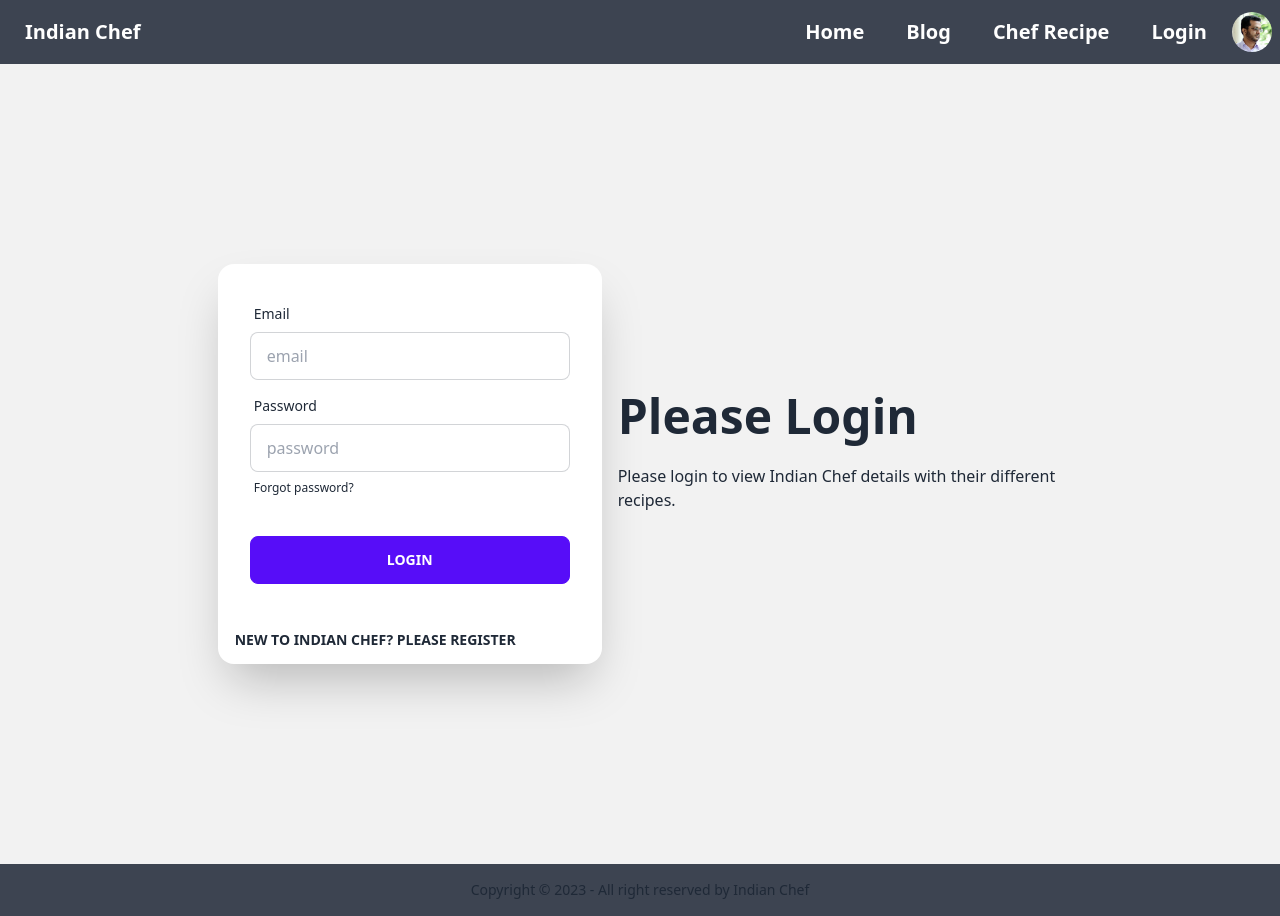
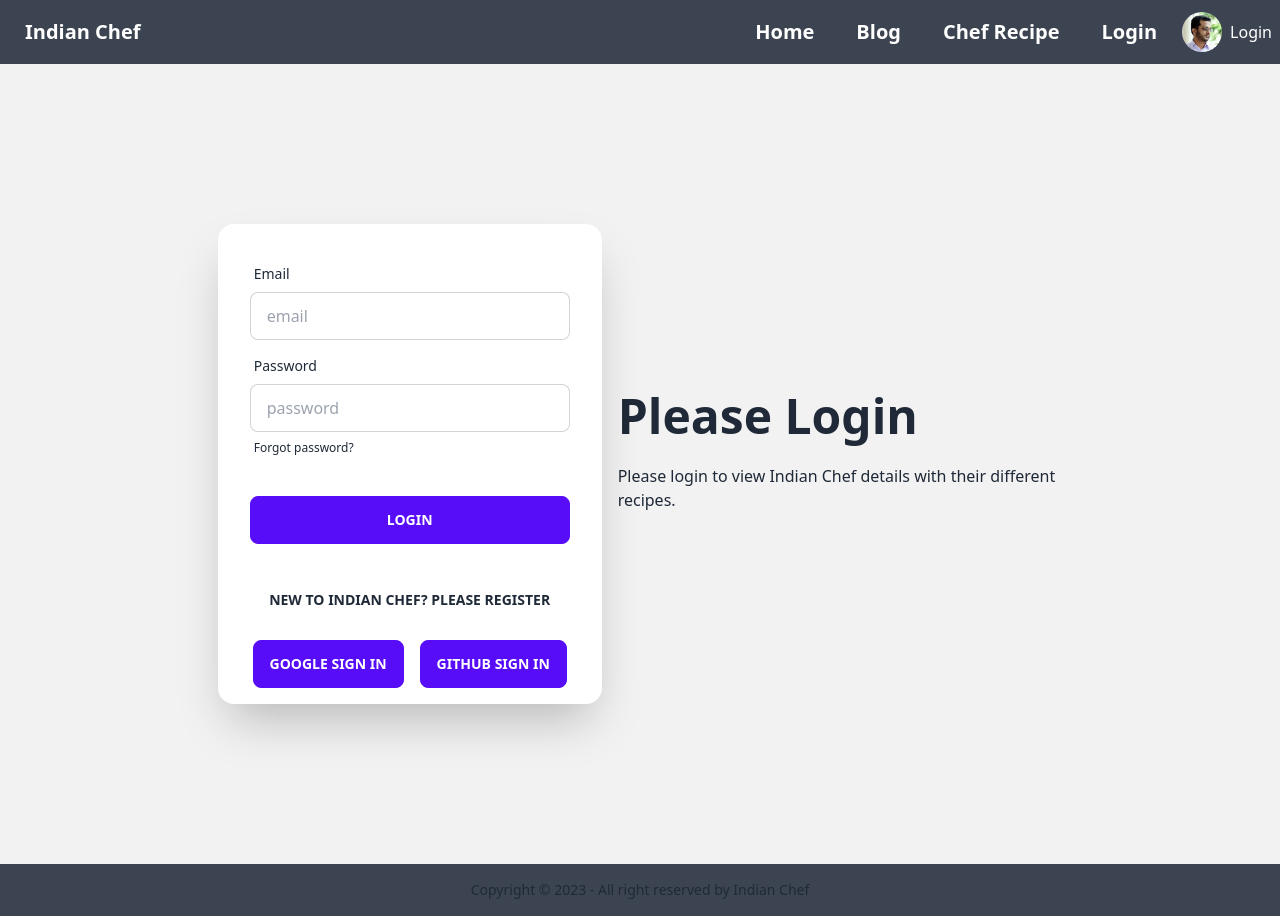
Before and after one commit to mtbbsl/chef-recipe-client, a React (Vite) app: page /login in a window 1280 px wide. Built offline with nearby package versions, Linux system fonts and the light colour scheme; no server answers.

Commit message:
added google sign in

```diff
--- a/src/components/Header.jsx
+++ b/src/components/Header.jsx
@@ -1,7 +1,17 @@
-import React from "react";
+import React, { useContext } from "react";
 import { Link } from "react-router-dom";
+import { AuthContext } from "../providers/AuthProviders";
 
 const Header = () => {
+
+    const { user, logOut } = useContext(AuthContext);
+
+    const handleLogOut = () => {
+        logOut()
+            .then(() => { })
+            .catch(error => console.error(error))
+    };
+
   return (
     <div className="navbar bg-neutral text-neutral-content">
       <div className="flex-1">
@@ -12,7 +22,13 @@ const Header = () => {
         <Link to="/blog" className="btn btn-ghost normal-case text-xl">Blog</Link>
         <Link to="/chefRecipe" className="btn btn-ghost normal-case text-xl">Chef Recipe</Link>
         <Link to="/login" className="btn btn-ghost normal-case text-xl">Login</Link>
-        <img className="w-10 rounded-full" src="/public/image.jpg" />
+        <img className="w-10 rounded-full" src="/image.jpg" />
+        {
+            user ? <>
+            <span>{user.email}</span>
+            <button onClick={handleLogOut} className="btn btn-xs">Sign Out</button>
+            </> : <Link to="/login">Login</Link>
+        }
       </div>
     </div>
   );
--- a/src/components/Login.jsx
+++ b/src/components/Login.jsx
@@ -1,11 +1,9 @@
 import React, { useContext } from "react";
-import { GoogleAuthProvider, getAuth, signInWithPopup } from "firebase/auth";
-import app from "../firebase/firebase.init";
 import { Link } from "react-router-dom";
 import { AuthContext } from "../providers/AuthProviders";
 
 const Login = () => {
-  const { signIn } = useContext(AuthContext);
+  const { signIn, signInWithGoogle, signInWithGithub } = useContext(AuthContext);
 
   const handleLogin = (event) => {
     event.preventDefault();
@@ -25,19 +23,27 @@ const Login = () => {
       });
   };
 
-  const auth = getAuth(app);
-  const googleProvider = new GoogleAuthProvider();
+  const handleGoogleSignIn = () => {
+    signInWithGoogle()
+    .then(result => {
+      const loggedUser = result.user;
+      console.log(loggedUser);
+    })
+    .catch(error => {
+      console.log(error);
+    })
+  }
 
-  const handleGoogleSignIn = () => {
-    signInWithPopup(auth, googleProvider)
+  const handleGithubSignIn = () => {
+    signInWithGithub()
       .then((result) => {
-        const user = result.user;
-        console.log(user);
+        const loggedUser = result.user;
+        console.log(loggedUser);
       })
       .catch((error) => {
-        console.log("error", error.message);
+        console.log(error);
       });
-  };
+  }
 
   return (
     <div className="hero min-h-screen bg-base-200">
@@ -84,11 +90,15 @@ const Login = () => {
               <button className="btn btn-primary">Login</button>
             </div>
           </form>
-          <Link to="/register">
+          <Link to="/register" className="text-center mb-4">
             <button className="btn btn-link text-base-content no-underline">
               New to Indian Chef? Please Register
             </button>
           </Link>
+          <div className="flex justify-center gap-4 mb-4">
+            <button onClick={handleGoogleSignIn} className="btn btn-primary">Google Sign In</button>
+            <button onClick={handleGithubSignIn} className="btn btn-primary">Github Sign In</button>
+          </div>
         </div>
       </div>
     </div>
--- a/src/main.jsx
+++ b/src/main.jsx
@@ -9,6 +9,7 @@ import Register from './components/Register';
 import Blog from './components/Blog';
 import ChefRecipe from './components/ChefRecipe';
 import AuthProviders from './providers/AuthProviders';
+import PrivateRoute from './routes/PrivateRoute';
 
 const router = createBrowserRouter([
   {
@@ -33,7 +34,7 @@ const router = createBrowserRouter([
       },
       {
         path: 'chefRecipe',
-        element: <ChefRecipe></ChefRecipe>
+        element: <PrivateRoute><ChefRecipe></ChefRecipe></PrivateRoute>
       }
     ]
   },
--- a/src/providers/AuthProviders.jsx
+++ b/src/providers/AuthProviders.jsx
@@ -1,14 +1,17 @@
-import React, { createContext, useState } from 'react';
-import { createUserWithEmailAndPassword, getAuth, signInWithEmailAndPassword } from 'firebase/auth';
+import React, { createContext, useEffect, useState } from 'react';
+import { GithubAuthProvider, GoogleAuthProvider, createUserWithEmailAndPassword, getAuth, onAuthStateChanged, signInWithEmailAndPassword, signInWithPopup, signOut } from 'firebase/auth';
 import app from '../firebase/firebase.init';
 
 export const AuthContext = createContext(null);
 
 const auth = getAuth(app);
+const googleAuthProvider = new GoogleAuthProvider();
+const githubAuthProvider = new GithubAuthProvider();
 
 const AuthProviders = ({children}) => {
 
     const [user, setUser] = useState(null);
+    const [loading, setLoading] = useState(true);
 
     const createUser = (email, password) => {
         return createUserWithEmailAndPassword(auth, email, password);
@@ -18,10 +21,40 @@ const AuthProviders = ({children}) => {
         return signInWithEmailAndPassword(auth, email, password);
     }
 
+    const signInWithGoogle = () => {
+        return signInWithPopup(auth, googleAuthProvider);
+    }
+
+    const signInWithGithub = () => {
+        return signInWithPopup(auth, githubAuthProvider);
+    }
+
+    const logOut = () => {
+        return signOut(auth);
+    }
+
+    // observe auth state change
+    useEffect( () => {
+        const unsubscribe = onAuthStateChanged(auth, currentUser => {
+            console.log('auth state change', currentUser);
+            setUser(currentUser);
+            setLoading(false);
+        });
+
+        return () => {
+            unsubscribe();
+        }
+
+    } , [])
+
     const authInfo = {
       user,
+      loading,
       createUser,
       signIn,
+      signInWithGoogle,
+      signInWithGithub,
+      logOut,
     };
 
     return (
--- /dev/null
+++ b/src/routes/PrivateRoute.jsx
@@ -0,0 +1,20 @@
+import React, { useContext } from 'react';
+import { AuthContext } from '../providers/AuthProviders';
+import { Navigate } from 'react-router-dom';
+
+const PrivateRoute = ({ children }) => {
+
+    const { user, loading } = useContext(AuthContext);
+
+    if(loading){
+        return <progress className="progress progress-primary w-56" value="100" max="100"></progress>;
+    }
+
+    if(user){
+        return children;
+    }
+
+    return <Navigate to="/login" replace={true}></Navigate>;
+};
+
+export default PrivateRoute;
```
